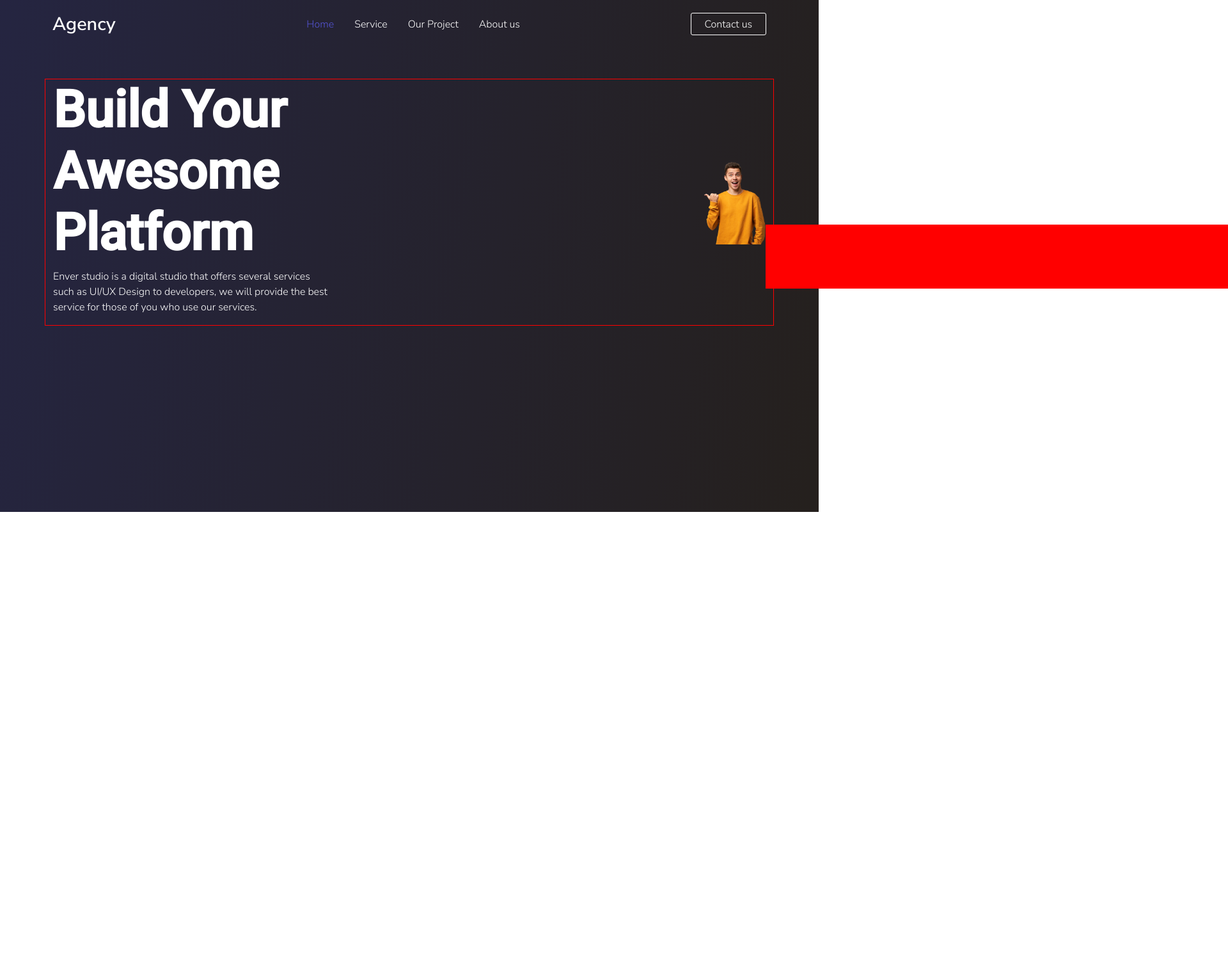
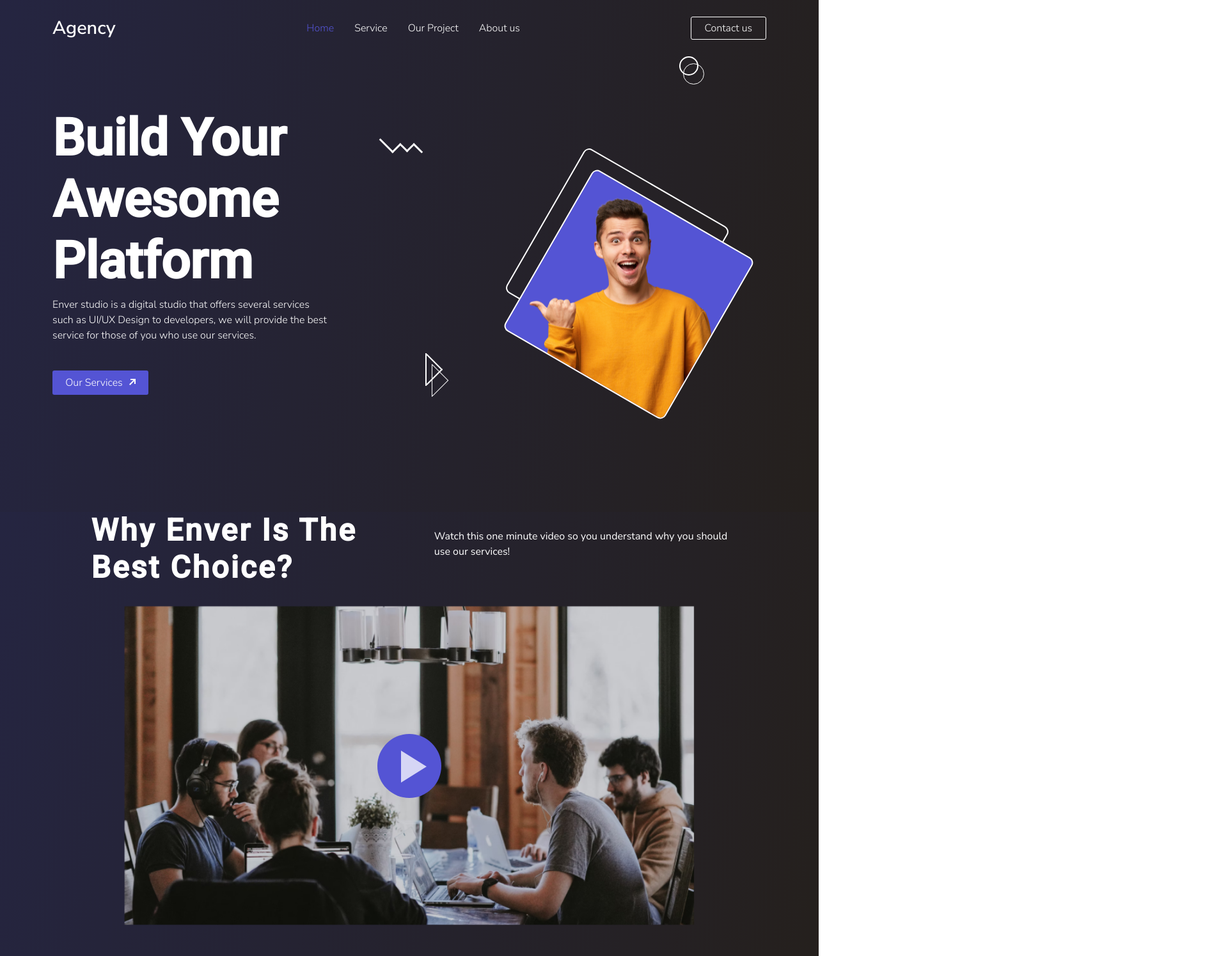
Before and after one commit to rahmanhamim/digital-agency, a plain HTML site: page index.html in a window 1280 px wide. Shown: the top 1494 px of the page at 64% size, 1920 px wide, since content can reach past the window. Before the commit the page ends 800 px from the top, so only its background shows below. Drawn offline with nearby package versions, Linux system fonts and the light colour scheme.

Commit message:
feature done

```diff
--- a/index.html
+++ b/index.html
@@ -37,7 +37,7 @@
      <li><a href="">Our Project</a></li>
      <li><a href="">About us</a></li>
     </ul>
-    <button>Contact us</button>
+    <button>Contact us <span class="circle"></span></button>
    </nav>
    <div class="container header-content">
     <div>
@@ -45,17 +45,45 @@
       Build Your <br />
       Awesome <br />
       Platform
+      <span class="straight-wave"></span>
      </h1>
      <p>
       Enver studio is a digital studio that offers several services <br />
       such as UI/UX Design to developers, we will provide the best <br />
       service for those of you who use our services.
      </p>
+     <div>
+      <button class="btn-regular">
+       Our Services <span class="btn-arrow"></span>
+      </button>
+      <span class="triangle-1"></span>
+      <span class="triangle-2"></span>
+     </div>
     </div>
     <div class="guy-img">
-     <img src="./src/img/young-guy.png" alt="" />
+     <div class="guy-img-box"></div>
     </div>
    </div>
   </header>
+  <section class="container-fluid feature-section">
+   <div class="feature-section-title container">
+    <div>
+     <h1 class="m-0">
+      Why Enver Is The <br />
+      Best Choice?
+     </h1>
+    </div>
+    <div>
+     <p>
+      Watch this one minute video so you understand why you should <br />
+      use our services!
+     </p>
+    </div>
+   </div>
+   <div class="container feature-image">
+    <img src="./src/img/feature-image.png" class="img-fluid" alt="" />
+    <button class="feature-play-btn"></button>
+   </div>
+  </section>
  </body>
 </html>
--- a/main.css
+++ b/main.css
@@ -17,6 +17,20 @@ img {
 }
 button {
  border: none;
+}
+.btn-regular {
+ outline: none;
+ background-color: #5454d4;
+ color: #fff;
+ font-weight: lighter;
+ border: 1px solid transparent;
+ border-radius: 3px;
+ padding: 0.4em 1.2em;
+ transition: all 300ms;
+}
+.btn-regular:hover {
+ border: 1px solid white;
+ background-color: transparent;
 }
 
 /* header section */
@@ -39,7 +53,7 @@ nav ul {
  display: flex;
  list-style: none;
  align-items: center;
- margin: 0;
+ margin: 1em;
 }
 nav ul li {
  margin: 0 1em;
@@ -65,17 +79,36 @@ nav button {
  border-radius: 3px;
  padding: 0.3em 1.3em;
  transition: all 300ms;
+ position: relative;
 }
 nav button:hover {
  background-color: #5454d4;
  border: 0.5px solid transparent;
 }
+.circle {
+ position: absolute;
+ width: 30px;
+ height: 30px;
+ right: 90%;
+ top: 180%;
+ border-radius: 50%;
+ border: 2px solid #fff;
+}
+.circle::before {
+ content: "";
+ position: absolute;
+ width: 33px;
+ height: 33px;
+ right: -40%;
+ top: 35%;
+ border-radius: 50%;
+ border: 1px solid #fff;
+}
 .header-content {
- border: 1px solid red;
  display: flex;
  justify-content: space-between;
  align-items: center;
- margin-top: 3em;
+ margin-top: 5em;
 }
 .header-content h1 {
  font-size: 5rem;
@@ -84,16 +117,214 @@ nav button:hover {
 .header-content p {
  font-weight: lighter;
 }
+
 .guy-img {
  position: relative;
- width: 100px;
+ width: 260px;
+ height: 260px;
+ right: 100px;
 }
-.guy-img::before {
+.guy-img::after {
+ content: "";
+ position: absolute;
+ width: 260px;
+ height: 260px;
+ top: 5%;
+ left: -1%;
+ transform: rotate(30deg);
+ border: 2px solid #fff;
+ border-radius: 10px;
+}
+
+.guy-img-box {
+ position: relative;
+ height: 290px;
+ width: 290px;
+ top: 20%;
+ background-color: #5454d4;
+ transform: rotate(30deg);
+ border: 2px solid #fff;
+ border-radius: 10px;
+ overflow: hidden;
+ z-index: 5;
+}
+.guy-img-box::before {
+ content: url(./src/img/young-guy.png);
+ z-index: 2;
+ position: absolute;
+ width: 100%;
+ height: 100%;
+ left: -10%;
+ top: 0%;
+ transform: rotate(-30deg);
+}
+.btn-arrow {
+ display: inline-block;
+ width: 8px;
+ height: 8px;
+ margin-left: 0.5em;
+ border-top: 2px solid #fff;
+ border-right: 2px solid #fff;
+ position: relative;
+ bottom: 3px;
+}
+.btn-arrow::after {
+ content: "";
+ position: absolute;
+ height: 2px;
+ width: 12px;
+ top: 35%;
+ left: -50%;
+ background-color: #fff;
+ transform: rotate(-45deg);
+}
+.straight-wave {
+ display: inline-block;
+ position: relative;
+ height: 15px;
+ width: 15px;
+ /* background-color: red; */
+ border-right: 3px solid white;
+ border-bottom: 3px solid white;
+ left: 50%;
+ bottom: 200px;
+ transform: rotate(45deg);
+}
+.straight-wave::before {
+ content: "";
+ position: absolute;
+ height: 20px;
+ width: 30px;
+ border-bottom: 3px solid white;
+ border-right: 3px solid white;
+ right: 100%;
+ top: 100%;
+}
+.straight-wave::after {
+ content: "";
+ position: absolute;
+ width: 20px;
+ height: 20px;
+ bottom: 100%;
+ left: 100%;
+ border-bottom: 3px solid #fff;
+}
+
+.triangle-1 {
+ display: inline-block;
+ position: relative;
+ height: 51px;
+ width: 2px;
+ background-color: #fff;
+ left: 100%;
+}
+.triangle-1::before {
  position: absolute;
  content: "";
- width: 1000px;
+ height: 35px;
+ width: 35px;
+ border-top: 2px solid #fff;
+ border-right: 2px solid #fff;
+ left: -15px;
+ top: 15%;
+ transform: rotate(45deg);
+}
+.triangle-2 {
+ display: inline-block;
+ position: relative;
+ height: 51px;
+ width: 1px;
+ background-color: #fff;
+ left: 101%;
+ top: 17px;
+}
+.triangle-2::before {
+ position: absolute;
+ content: "";
+ height: 35px;
+ width: 35px;
+ border-top: 1px solid #fff;
+ border-right: 1px solid #fff;
+ left: -16px;
+ top: 15%;
+ transform: rotate(45deg);
+}
+/* feature section */
+.feature-section {
+ background: linear-gradient(-80deg, #25201d, #252541);
+ padding-bottom: 3em;
+}
+.feature-section-title {
+ display: flex;
+ justify-content: space-around;
+ align-items: center;
+}
+.feature-section-title h1 {
+ font-weight: bold;
+ font-size: 3em;
+ letter-spacing: 3px;
+}
+.feature-image {
+ position: relative;
+}
+.feature-image img {
+ margin: 0 auto;
+ margin-top: 2em;
+ max-width: 100%;
+ width: 80%;
+}
+.feature-play-btn {
+ position: absolute;
+ top: 50%;
+ left: 50%;
+ width: 100px;
  height: 100px;
- background-color: red;
- top: 100px;
- left: 100px;
+ border-radius: 50%;
+ transform: translate(-50%, -50%);
+ background-color: #5454d4;
 }
+.feature-play-btn::before {
+ content: "";
+ position: absolute;
+ top: 26%;
+ right: 23%;
+ width: 0;
+ height: 0;
+ border-style: solid;
+ border-width: 25px 0 25px 40px;
+ border-color: transparent transparent transparent rgba(255, 255, 255, 0.76);
+}
+
+/* media Query */
+
+@media screen and (max-width: 768px) {
+ nav {
+  flex-direction: column;
+ }
+ .guy-img {
+  display: none;
+ }
+ .straight-wave {
+  display: none;
+ }
+ .triangle-1 {
+  display: none;
+ }
+ .triangle-2 {
+  display: none;
+ }
+ .header-content h1 {
+  font-size: 3rem;
+ }
+ .feature-section-title {
+  flex-direction: column;
+ }
+}
+
+@media screen and (max-width: 400px) {
+ nav ul {
+  flex-direction: column;
+  margin: 1em 0;
+  padding: 0;
+ }
+}
```
Also changed, not shown: src/img/feature-image.png (added).
